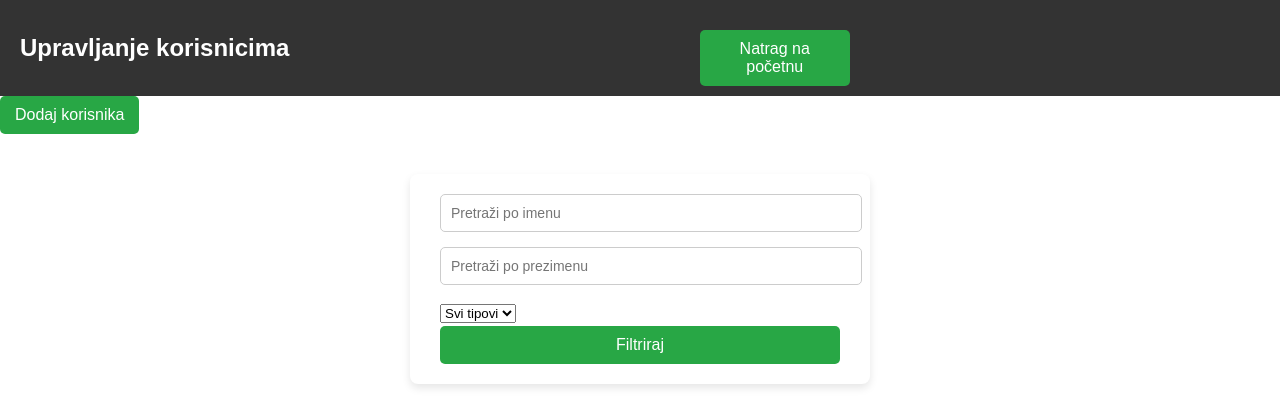
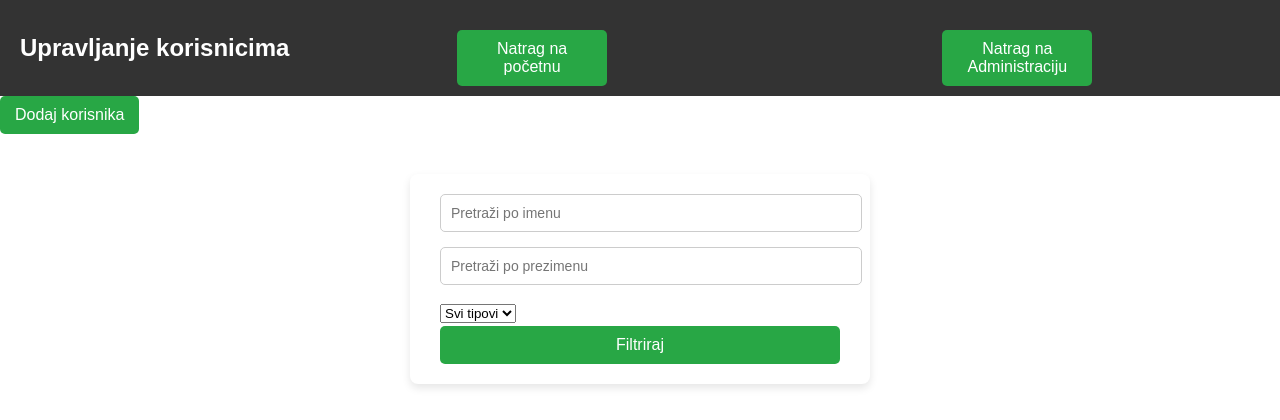
Before and after one commit to Tim4projekt/Webshop-Database, a Flask app: page /upravljanje_korisnicima in a window 1280 px wide. Shown: the top 420 px of the page. Run offline with Flask 3, Linux system fonts and the light colour scheme; the visitor is signed in with stand-in values (Sample User, id 1); data comes from the database, SQL or seed files in the repository; some libraries are stand-ins or nearby versions.

Commit message:
Update upravljanje_korisnicima.html

```diff
--- a/webshop/templates/upravljanje_korisnicima.html
+++ b/webshop/templates/upravljanje_korisnicima.html
@@ -10,6 +10,7 @@
     <header>
         <h1>Upravljanje korisnicima</h1>
         <button class="back-button" onclick="location.href='/'">Natrag na početnu</button>
+        <button class="back-button" onclick="location.href='/admin_panel'">Natrag na Administraciju</button>
     </header>
 
     <div class="actions">
```
